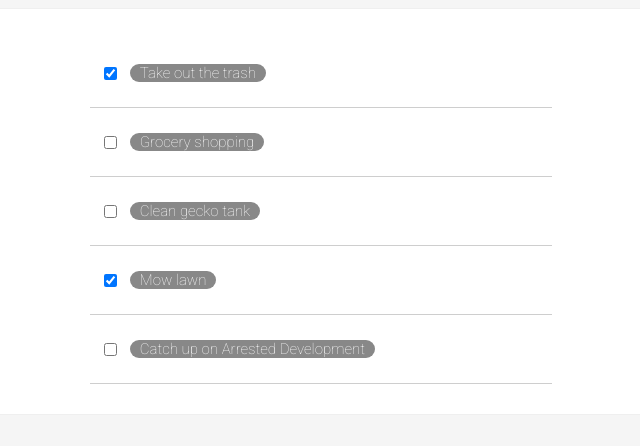
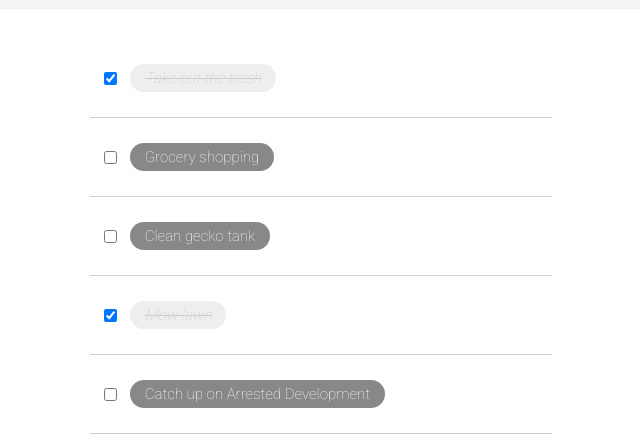
Before and after one commit to amarabjamal/todo-list, a React (Create React App) app: page / in a window 1280 px wide. Shown: the top 446 px of the page, without its empty margins (319-959 px from the left). Built offline with nearby package versions, Linux system fonts and the light colour scheme.

Commit message:
add styles to completed item

```diff
--- a/src/components/TodoItem.js
+++ b/src/components/TodoItem.js
@@ -1,11 +1,12 @@
 import React from "react"
 
 function TodoItem(props) {
-    const styles = {
-        backgroundColor: "#888",
-        paddingLeft: "10px",
-        paddingRight: "10px",
-        borderRadius: "10px"
+
+    const completedStyle = {
+        fontStyle: "italic",
+        textDecoration: "line-through",
+        color: "#cdcdcd",
+        backgroundColor: "#eee"
     }
 
     return (
@@ -15,7 +16,7 @@ function TodoItem(props) {
                 checked={props.item.completed}
                 onChange={() => props.handleChange(props.item.id)}
             />
-            <p style={styles}>{props.item.text}</p>
+            <p style={props.item.completed ? completedStyle : null}>{props.item.text}</p>
         </div>
     )
 }
--- a/src/index.css
+++ b/src/index.css
@@ -31,4 +31,7 @@ body {
   font-family: Roboto, sans-serif;
   font-weight: 100;
   font-size: 15px;
+  background-color: #888;
+  padding: 5px 15px;
+  border-radius: 15px;
 }
```
